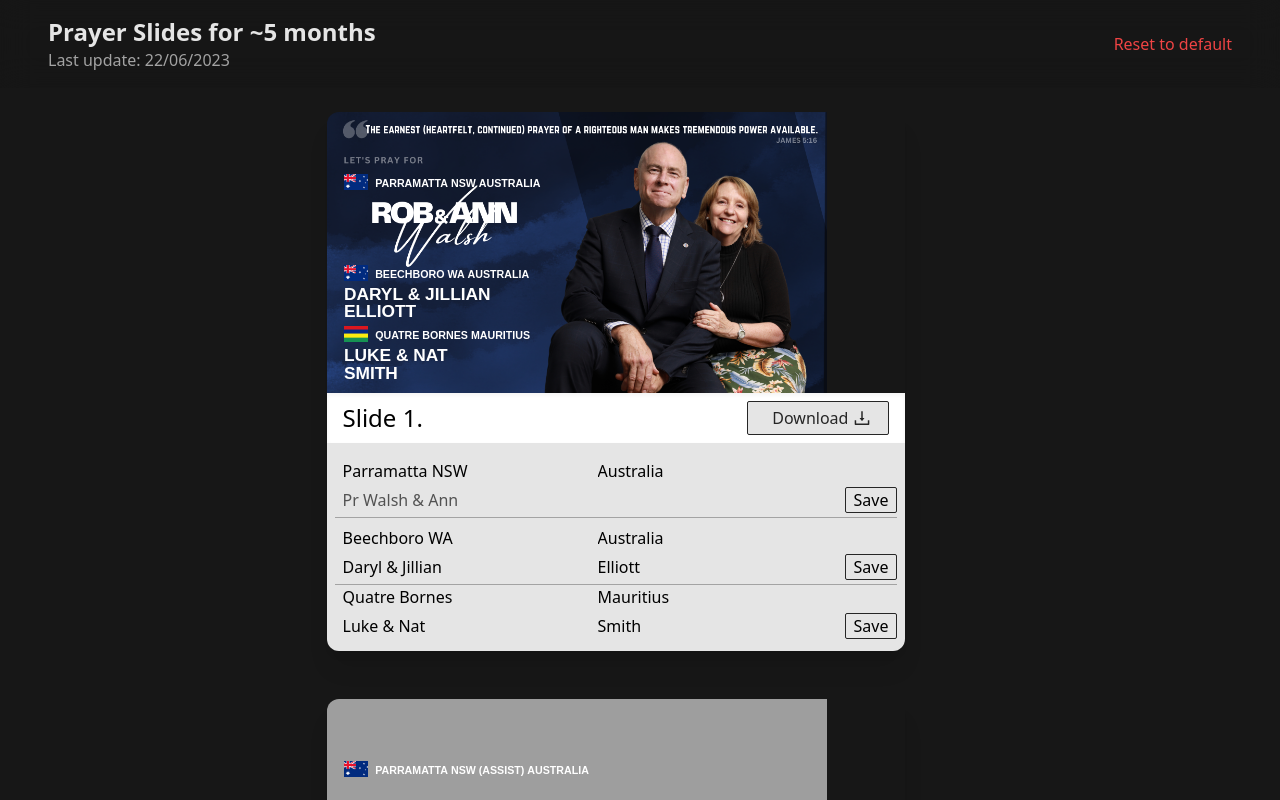
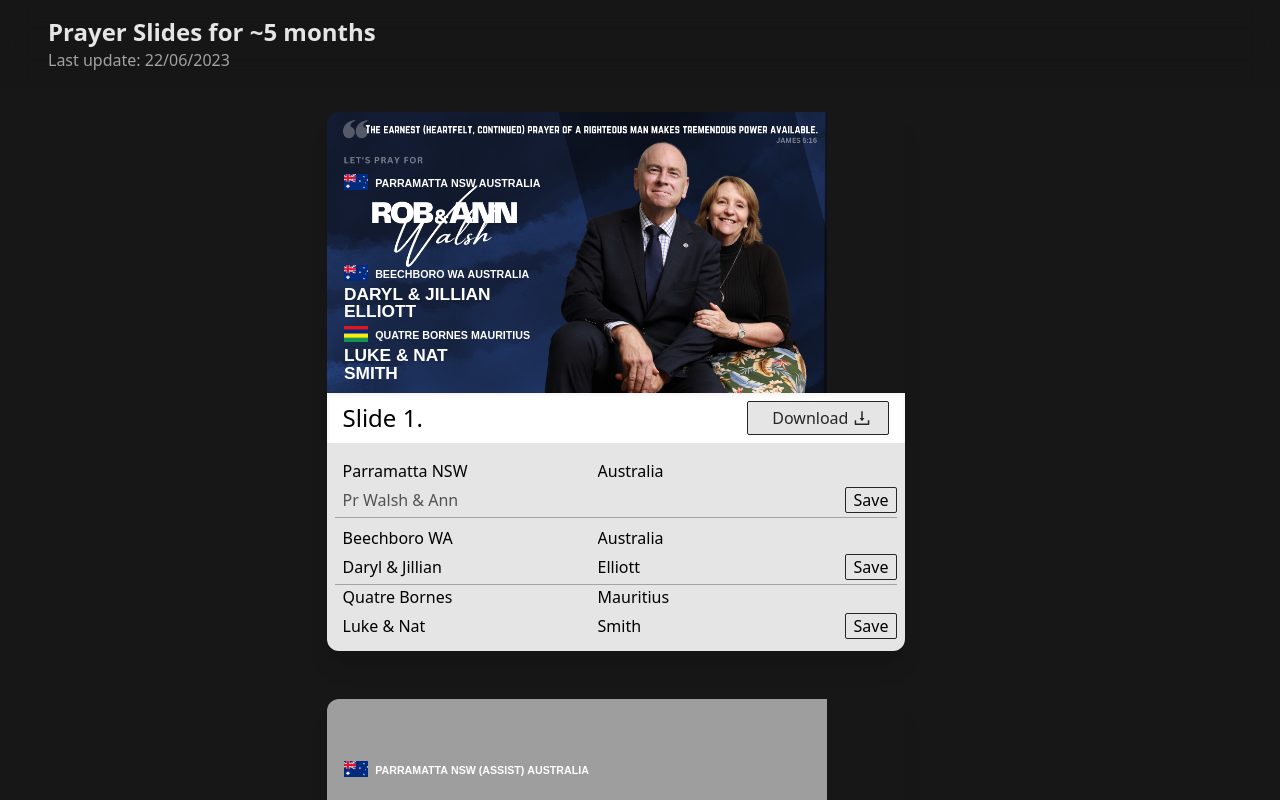
Before and after one commit to bachly/prayerslides, a Next.js app: page / in a window 1280 px wide. Shown: the top 800 px of the page. Built offline with nearby package versions, Linux system fonts and the light colour scheme.

Commit message:
Remove Reset to default button

```diff
--- a/pages/index.js
+++ b/pages/index.js
@@ -92,21 +92,21 @@ export default function Homepage() {
         })
     }
 
-    function resetToDefault() {
-        return event => {
-            event && event.preventDefault();
-            const couplesDict = {}
-            defaultCouples.forEach((couple) => {
-                const id = nanoid();
-                couplesDict[id] = {
-                    ...couple,
-                    id
-                };
-            });
-            setCouples(couplesDict);
-            setDownloaded({});
-        }
-    }
+    // function resetToDefault() {
+    //     return event => {
+    //         event && event.preventDefault();
+    //         const couplesDict = {}
+    //         defaultCouples.forEach((couple) => {
+    //             const id = nanoid();
+    //             couplesDict[id] = {
+    //                 ...couple,
+    //                 id
+    //             };
+    //         });
+    //         setCouples(couplesDict);
+    //         setDownloaded({});
+    //     }
+    // }
 
     return <div className="">
         <div className="flex items-start bg-neutral-900">
@@ -119,7 +119,6 @@ export default function Homepage() {
                             </div>
                             <div className="text-base text-neutral-400">Last update: 22/06/2023</div>
                         </div>
-                        <button className="text-red-500 hover:underline" onClick={resetToDefault()}>Reset to default</button>
                     </div>
                 </div>
                 <div className="mt-20 p-8 flex flex-wrap justify-center">
```
